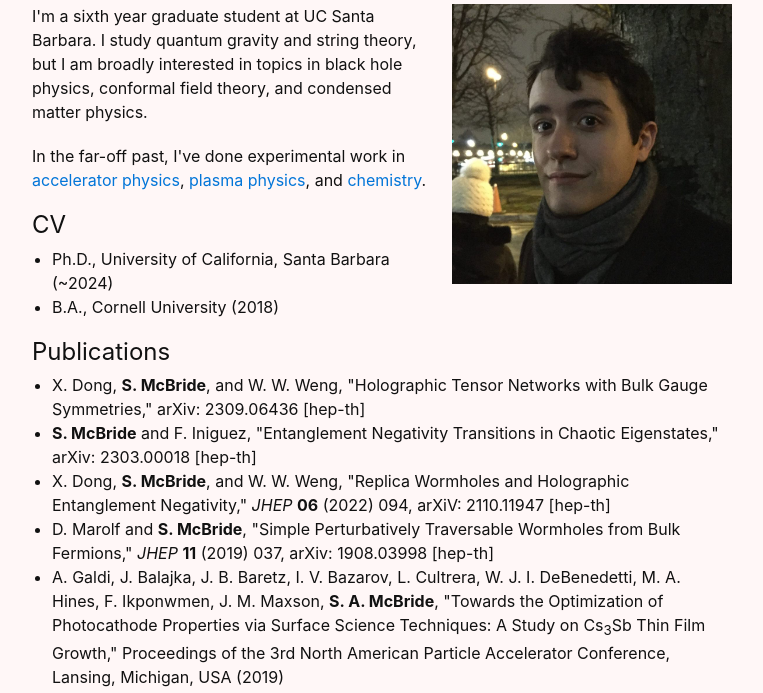
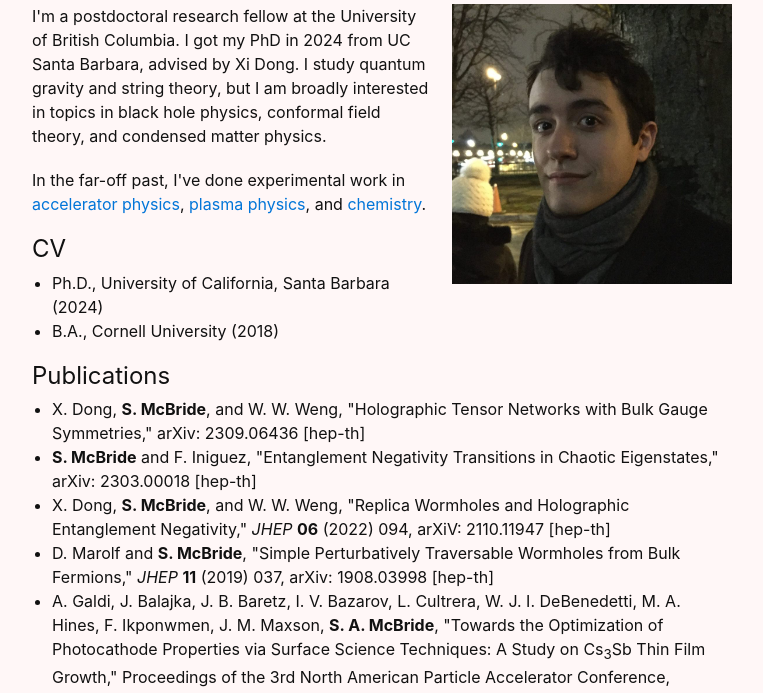
Before and after one commit to seanamcbride/seanamcbride.github.io, a plain HTML site: page index.htm in a window 1280 px wide. Shown: the part 89-782 px from the top of the page, without its empty margins (258-1021 px from the left). Drawn offline with nearby package versions, Linux system fonts and the light colour scheme; some packages are replaced by stand-ins of ours.

Commit message:
Update index.htm
Updated with current bio but this theme's gotta go

```diff
--- a/index.htm
+++ b/index.htm
@@ -13,7 +13,7 @@
   <img class="resize" src="Me.jpg" ALIGN="right">
 
   <p>
-    I'm a sixth year graduate student at UC Santa Barbara. I study quantum gravity and string theory, but I am broadly interested in topics in black hole physics, conformal field theory, and condensed matter physics.
+    I'm a postdoctoral research fellow at the University of British Columbia. I got my PhD in 2024 from UC Santa Barbara, advised by Xi Dong. I study quantum gravity and string theory, but I am broadly interested in topics in black hole physics, conformal field theory, and condensed matter physics.
   </p>
   <p>
 	In the far-off past, I've done experimental work in <a href="photocathodes/">accelerator physics</a>, <a href="plasma/">plasma physics</a>, and <a href="chemistry/">chemistry</a>.
@@ -22,7 +22,7 @@
   <h2> CV </h2>
 
   <ul>
-    <li> Ph.D., University of California, Santa Barbara (~2024)</li>
+    <li> Ph.D., University of California, Santa Barbara (2024)</li>
     <li> B.A., Cornell University (2018) </li>
   </ul>
 
```
